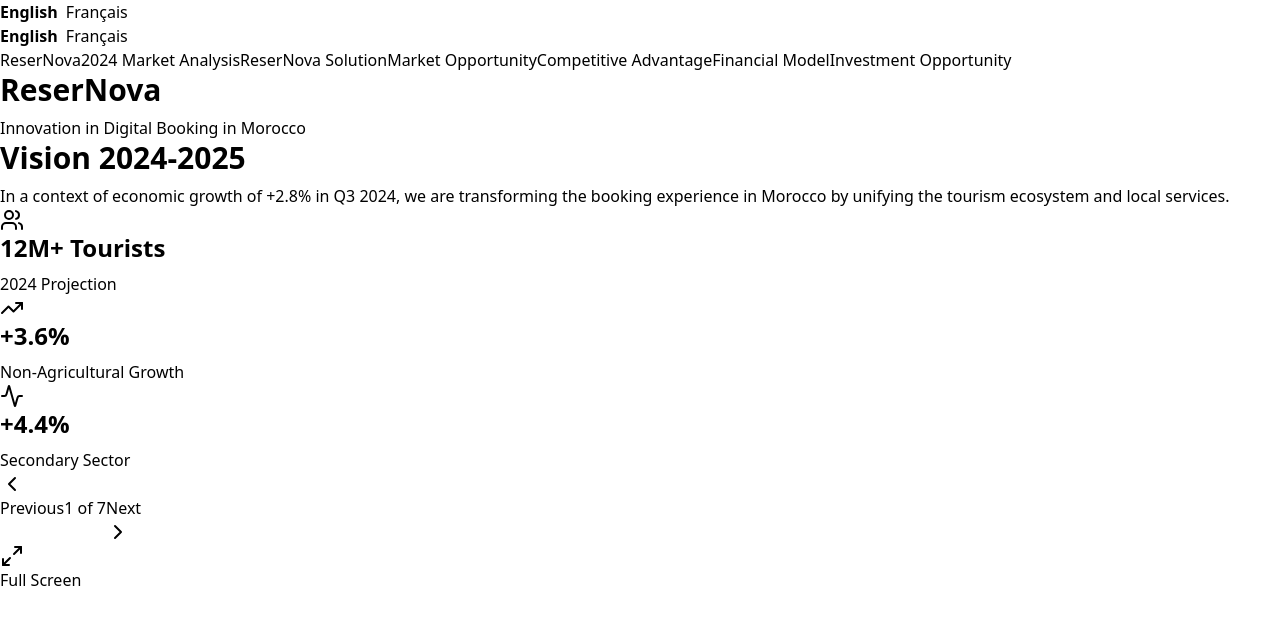
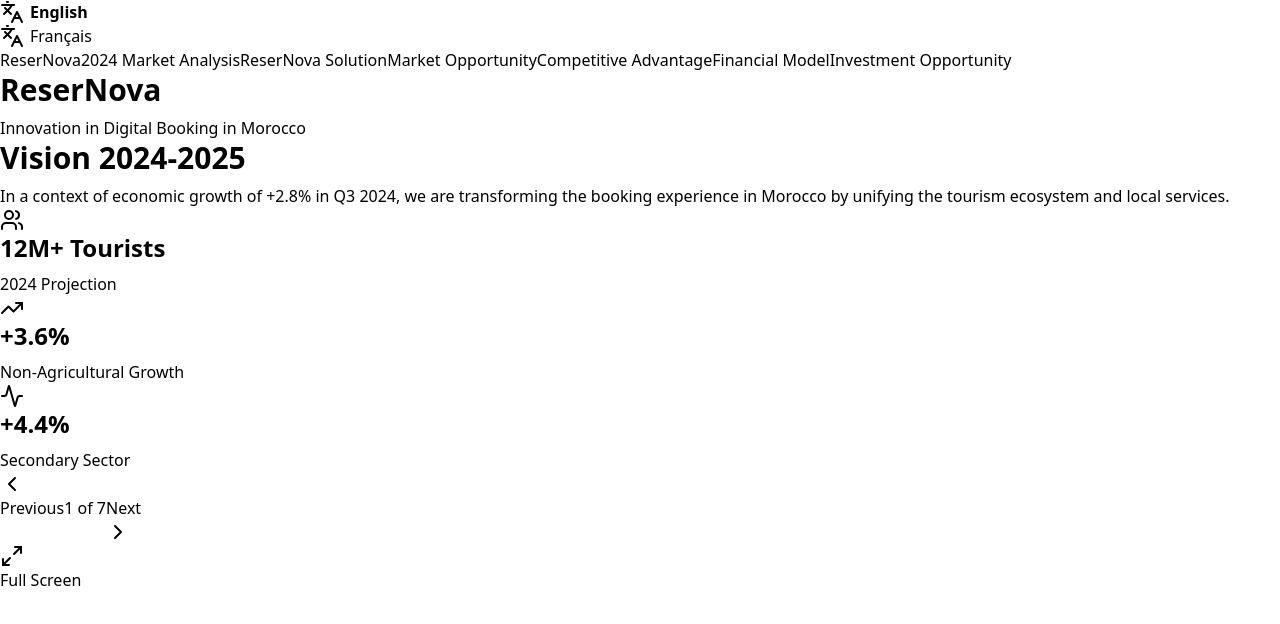
Before and after one commit to zenon0777/ReserNova-pitch, a Next.js app: page /en in a window 1280 px wide. Shown: the top 624 px of the page. Built offline with nearby package versions, Linux system fonts and the light colour scheme.

Commit message:
Feat: Update investment opportunity subtitles and enhance language switcher with icons

```diff
--- a/messages/en.json
+++ b/messages/en.json
@@ -109,7 +109,7 @@
     },
     "investmentOpportunity": {
       "title": "Investment Opportunity",
-      "subtitle": "A Universal Booking Platform for the Moroccan Market",
+      "subtitle": "MVP Phase - Multi-Service Platform",
       "mvpPhase": "MVP Phase - Multi-Service Platform",
       "mvpDescription": "ReserNova unifies the Moroccan tourism ecosystem through an innovative mobile and web platform, offering a complete solution for service bookings.",
       "mainServices": "Main Services",
@@ -122,6 +122,7 @@
       "wellness": "Wellness",
       "wellnessDescription": "Spas, Hammams, Beauty Centers",
       "revenueModel": "Revenue Model",
+      "commissions": "Commissions",
       "commissionsDescription": "On each booking made",
       "premiumSubscriptions": "Premium Subscriptions",
       "premiumSubscriptionsDescription": "Advanced features for providers",
--- a/messages/fr.json
+++ b/messages/fr.json
@@ -109,7 +109,7 @@
     },
     "investmentOpportunity": {
       "title": "Opportunité d'Investissement",
-      "subtitle": "Une Plateforme Universelle de Réservation pour le Marché Marocain",
+      "subtitle": "Phase MVP - Plateforme Multi-Services",
       "mvpPhase": "Phase MVP - Plateforme Multi-Services",
       "mvpDescription": "ReserNova unifie l'écosystème touristique marocain à travers une plateforme mobile et web innovante, offrant une solution complète pour les réservations de services.",
       "mainServices": "Services Principaux",
@@ -122,6 +122,7 @@
       "wellness": "Bien-être",
       "wellnessDescription": "Spas, Hammams, Centres de Beauté",
       "revenueModel": "Modèle de Revenus",
+      "commissions": "Commissions",
       "commissionsDescription": "Sur chaque réservation effectuée",
       "premiumSubscriptions": "Abonnements Premium",
       "premiumSubscriptionsDescription": "Fonctionnalités avancées pour prestataires",
--- a/src/app/[locale]/layout.tsx
+++ b/src/app/[locale]/layout.tsx
@@ -31,7 +31,6 @@
             <div className='flex justify-end p-4 mb-4'>
                 <LanguageSwitcher />
             </div>
-            <LanguageSwitcher />
             {children}
         </NextIntlClientProvider>
     );
--- a/src/app/components/LanguageSwitcher.tsx
+++ b/src/app/components/LanguageSwitcher.tsx
@@ -1,7 +1,7 @@
-"use client"; // Mark this as a Client Component
+"use client";
 
-import { useRouter } from "next/navigation";
-import { usePathname } from "next/navigation";
+import { LanguagesIcon } from "lucide-react";
+import { usePathname, useRouter } from "next/navigation";
 
 export default function LanguageSwitcher() {
   const router = useRouter();
@@ -9,8 +9,8 @@
 
   // Supported languages
   const languages = [
-    { code: "en", name: "English" },
-    { code: "fr", name: "Français" },
+    { code: "en", name: "English", icon: <LanguagesIcon /> },
+    { code: "fr", name: "Français", icon: <LanguagesIcon /> },
   ];
 
   // Extract the current locale from the pathname
@@ -24,7 +24,7 @@
   };
 
   return (
-    <div>
+    <div className="flex gap-4">
       {languages.map((lang) => (
         <button
           key={lang.code}
@@ -32,9 +32,13 @@
           style={{
             fontWeight: currentLocale === lang.code ? "bold" : "normal",
             marginRight: "8px",
+            display: "flex",
+            alignItems: "center",
+            gap: "6px",
           }}
         >
-          {lang.name}
+          <span>{lang.icon}</span> {/* Display the icon */}
+          <span>{lang.name}</span> {/* Display the language name */}
         </button>
       ))}
     </div>
```
